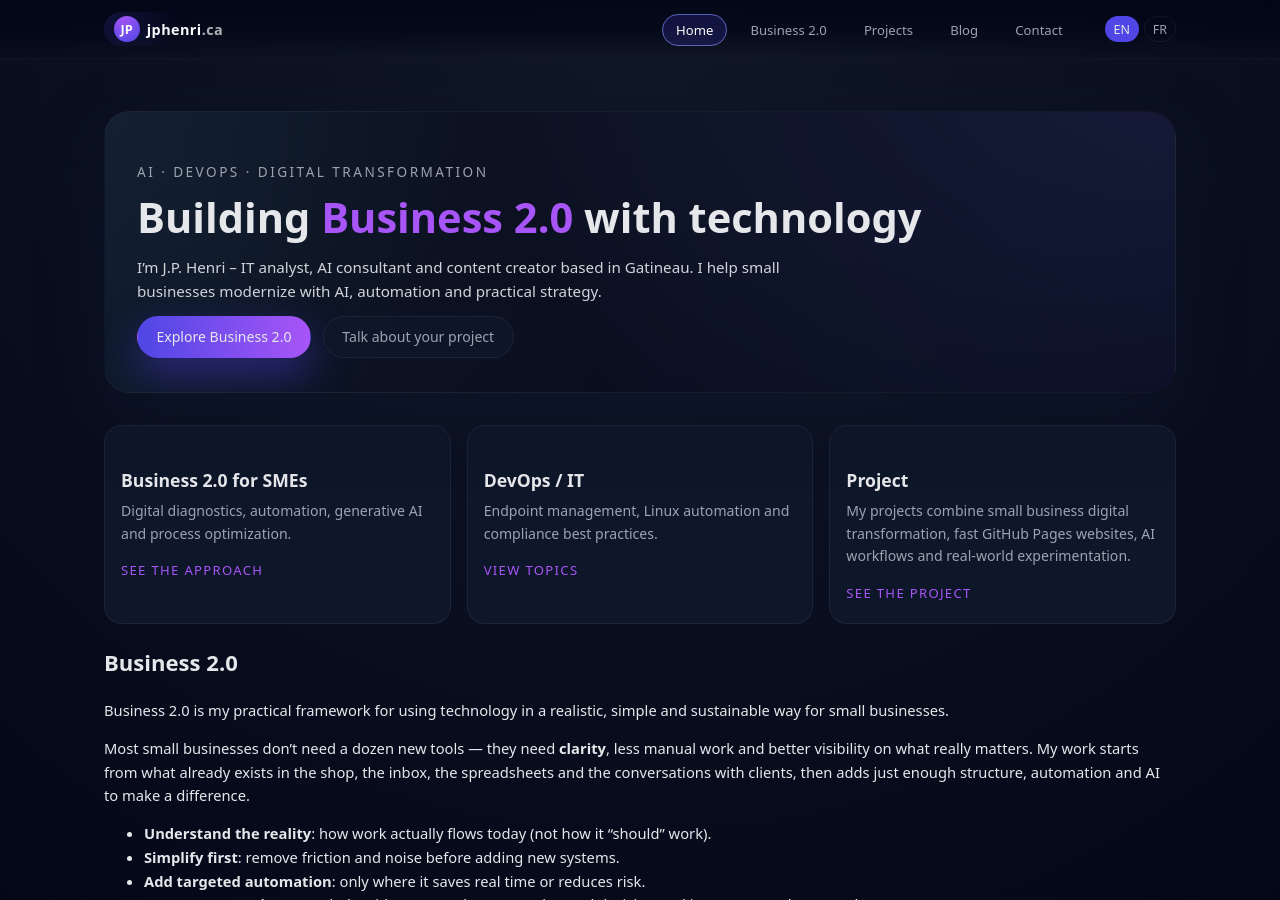
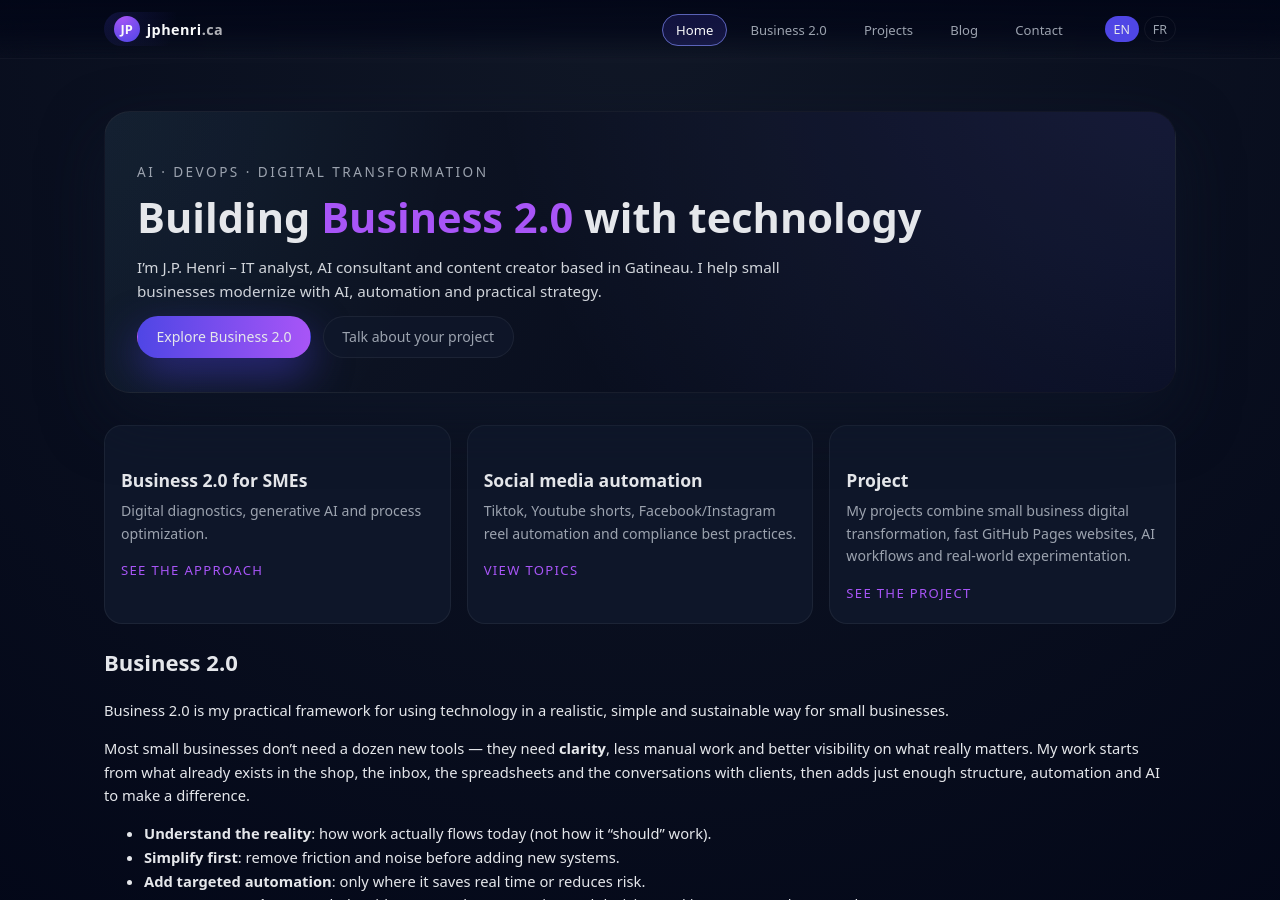
Before and after one commit to jphenri/jphenri.com, a Jekyll site: the page built from index.md, in a window 1280 px wide and 900 px high. Built offline with Jekyll 4.4.1, drawn with Linux system fonts in a browser that asks for light colours; some of the changed text lies outside the part shown.

Commit message:
Update index.md

```diff
--- a/index.md
+++ b/index.md
@@ -31,13 +31,13 @@ fr_url: /fr/
 
   <article class="card">
     <h2>Business 2.0 for SMEs</h2>
-    <p>Digital diagnostics, automation, generative AI and process optimization.</p>
+    <p>Digital diagnostics, generative AI and process optimization.</p>
     <a href="#business" class="card-link">See the approach</a>
   </article>
 
   <article class="card">
-    <h2>DevOps / IT</h2>
-    <p>Endpoint management, Linux automation and compliance best practices.</p>
+    <h2>Social media automation</h2>
+    <p>Tiktok, Youtube shorts, Facebook/Instagram reel automation and compliance best practices.</p>
     <a href="#projects" class="card-link">View topics</a>
   </article>
 
```
Also changed, not shown: other parts of index.md (+1 -2 lines).
